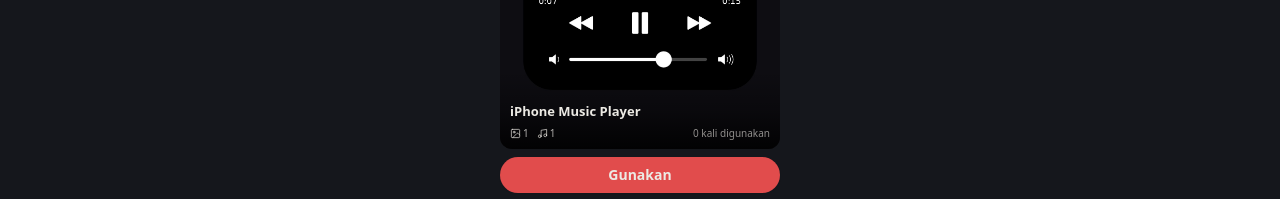
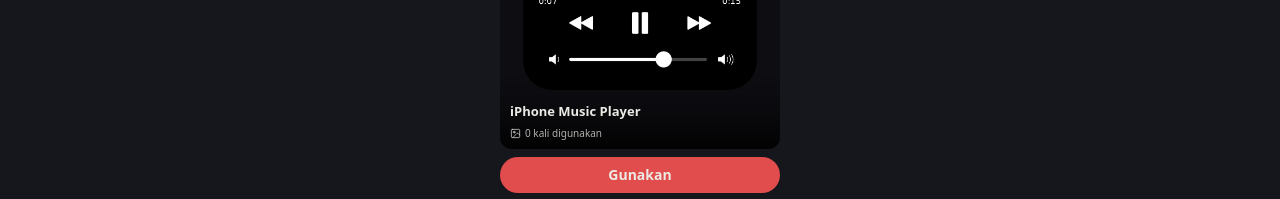
Before and after one commit to xe986232-ai/spneditz, a React (Vite) app: page / in a window 1280 px wide. Shown: the part 438-637 px from the top of the page. Built offline with nearby package versions, Linux system fonts and the light colour scheme; no server answers; the database is empty.

Commit message:
Ikon foto jadi ikon 'X kali digunakan', rata kiri, hapus ikon audio

```diff
--- a/src/components/TemplateGallery.tsx
+++ b/src/components/TemplateGallery.tsx
@@ -1,22 +1,8 @@
 import { useEffect, useState } from "react";
-import { Image as ImageIcon, Video, Music, Search } from "lucide-react";
+import { Image as ImageIcon, Search } from "lucide-react";
 import { TEMPLATES } from "../data/templates";
-import type { Template, SlotType } from "../types";
+import type { Template } from "../types";
 import { subscribeTemplateUsage } from "../lib/exportLog";
-
-function slotCounts(template: Template) {
-  const counts: Partial<Record<SlotType, number>> = {};
-  for (const slot of template.slots) {
-    counts[slot.type] = (counts[slot.type] ?? 0) + 1;
-  }
-  return counts;
-}
-
-const SLOT_ICON: Record<SlotType, typeof ImageIcon> = {
-  image: ImageIcon,
-  video: Video,
-  audio: Music,
-};
 
 function TemplateCard({
   template,
@@ -25,8 +11,6 @@
   template: Template;
   onSelect: (t: Template) => void;
 }) {
-  const counts = slotCounts(template);
-
   // Jumlah "X kali digunakan" — dengerin real-time dari Firebase Realtime
   // Database, di-update otomatis tiap ada export baru (nggak perlu refresh).
   const [usageCount, setUsageCount] = useState<number | null>(null);
@@ -61,29 +45,14 @@
           <p className="truncate text-[13px] font-semibold text-paper">
             {template.name}
           </p>
-          <div className="mt-1 flex items-center justify-between gap-2">
-            <div className="flex items-center gap-2">
-              {(Object.keys(counts) as SlotType[]).map((type) => {
-                const Icon = SLOT_ICON[type];
-                return (
-                  <span
-                    key={type}
-                    className="flex items-center gap-0.5 text-[10px] text-paper/75"
-                  >
-                    <Icon size={11} strokeWidth={2} />
-                    {counts[type]}
-                  </span>
-                );
-              })}
+
+          {/* ikon foto + "X kali digunakan", rata kiri */}
+          {usageCount !== null && (
+            <div className="mt-1 flex items-center gap-1 text-[10px] text-paper/75">
+              <ImageIcon size={11} strokeWidth={2} />
+              <span>{usageCount.toLocaleString("id-ID")} kali digunakan</span>
             </div>
-
-            {/* "X kali digunakan" — sejajar row ikon slot foto/audio */}
-            {usageCount !== null && (
-              <span className="text-[10px] text-paper/60">
-                {usageCount.toLocaleString("id-ID")} kali digunakan
-              </span>
-            )}
-          </div>
+          )}
         </div>
       </div>
 
```
